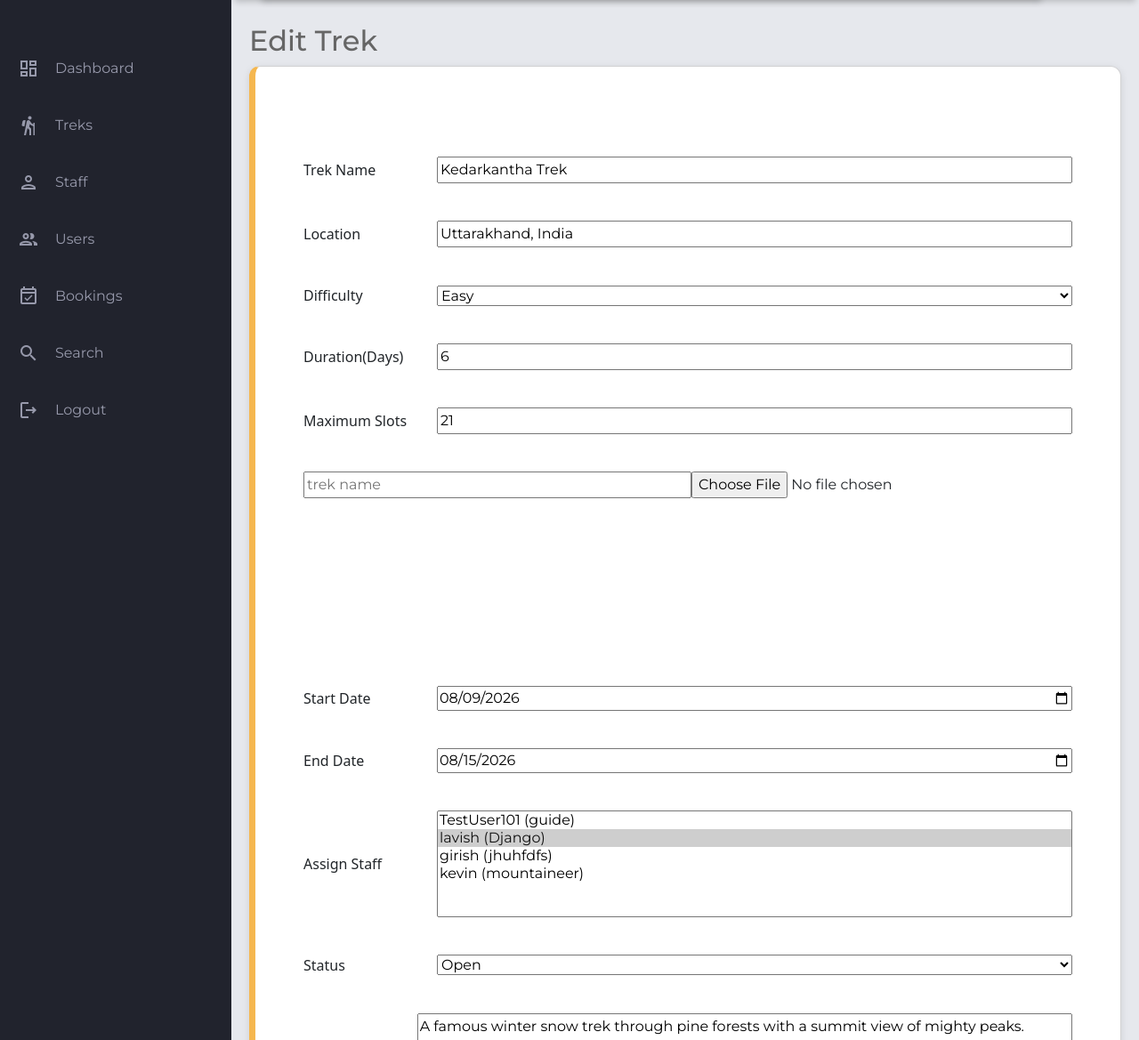
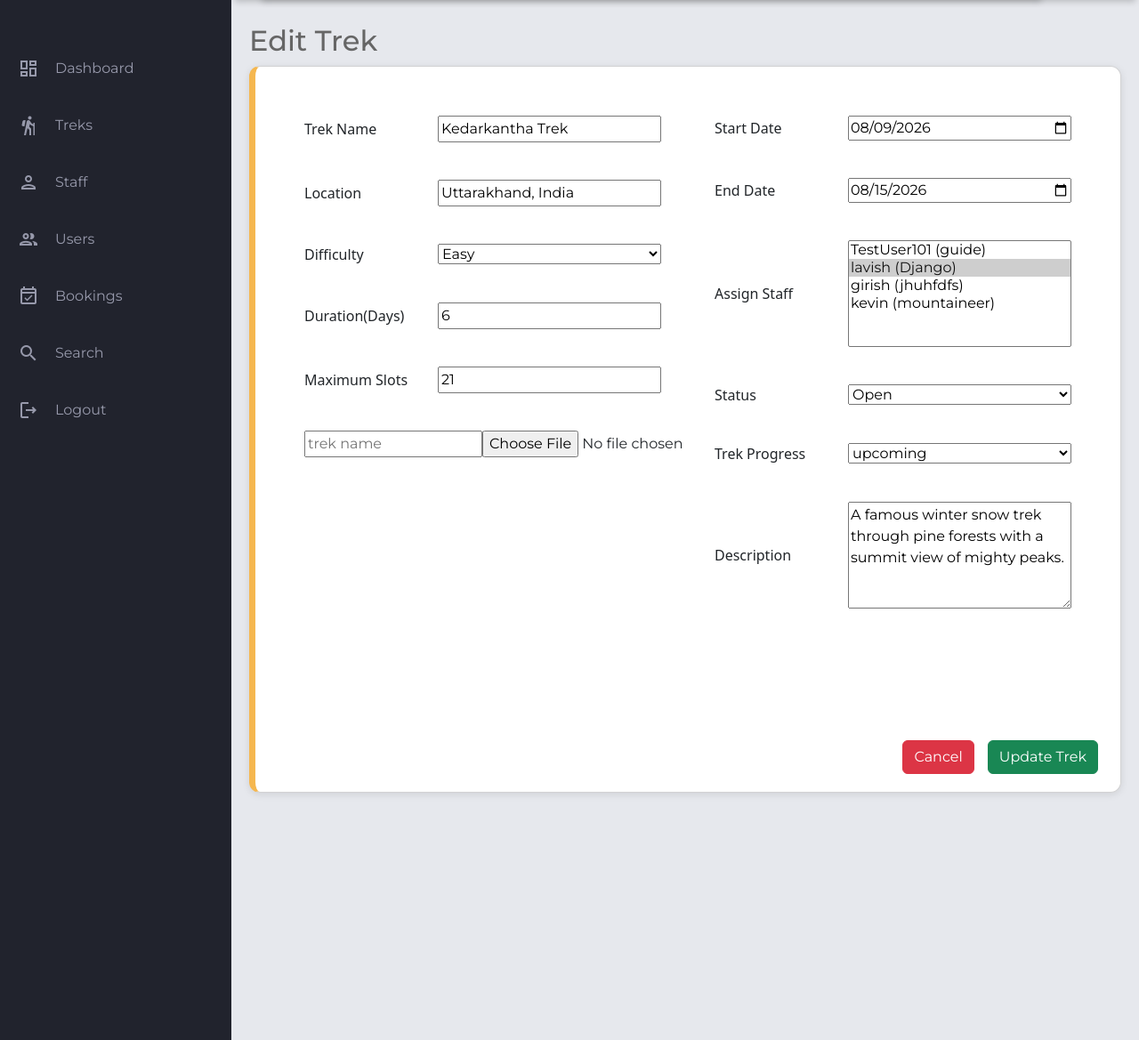
Before and after one commit to 24f3001771/TMA_KD, a Flask app: page /update/1/trek in a window 1280 px wide. Shown: the part 70-1239 px from the top of the page at 89% size. Run offline with Flask 3, Linux system fonts and the light colour scheme; some libraries are stand-ins or nearby versions.

Commit message:
Milestone-TMA Final-Submission

```diff
--- a/app.py
+++ b/app.py
@@ -24,7 +24,7 @@ if __name__== "__main__": #if you are running this app from here only then only
         #by default create admin
         Admin=User.query.filter_by(role='admin').first()
         if Admin is None:
-            Admin=User(username='admin',email='dhullkhushi365@gmail.com',password='16102005',full_name='khushi dhull',phone='123456789',role='admin')
+            Admin=User(username='admin',email='dhullkhushi365@gmail.com',password='16102005',full_name='khushi dhull',phone='923456789',role='admin')
             db.session.add(Admin)
             db.session.commit()
     app.run()
--- a/application/controller.py
+++ b/application/controller.py
@@ -118,7 +118,7 @@ def add_trek():
         location=request.form.get("loc")
         difficulty=request.form.get("values")
         duration_days=request.form.get("duration")
-        max_slots=request.form.get("max slots") #contains text.
+        max_slots=request.form.get("max_slots") #contains text.
         image = request.files.get("image") #contains uploaded files.
         image_filename = None
         if image and image.filename != "":
@@ -154,7 +154,7 @@ def update_trek(trek_id):
         trek.location = request.form.get("loc")
         trek.difficulty = request.form.get("values")
         trek.duration_days = request.form.get("duration")
-        trek.max_slots = request.form.get("max slots")
+        trek.max_slots = request.form.get("max_slots")
         trek.start_date = datetime.strptime(
             request.form.get("starttime"),
             "%Y-%m-%d"
@@ -167,6 +167,7 @@ def update_trek(trek_id):
 
         trek.status = request.form.get("status")
         trek.description = request.form.get("message")
+        trek.trek_progress=request.form.get("trek_progress")
         staff_ids = request.form.getlist("staff_ids")
         staffs_assigned=Staff_profile.query.filter(Staff_profile.id.in_(staff_ids)).all()
 
@@ -290,7 +291,7 @@ def profile(staff_id):
         staff.years_experience = request.form.get("experience")
         staff.profile_completed = True
         db.session.commit()
-        # flash("Profile updated successfully!")
+
         return render_template("staff_pending.html")
     return render_template("staff_pending_form.html",staff=staff)
 
@@ -316,7 +317,15 @@ def staff_home(staff_id):
         if trek.status=='open':
             open_treks+=1
 
-    return render_template("staff_dashboard.html",user=user,treks=treks,treks_count=treks_count,participants_count=participants,open_treks_count=open_treks,staff=staff)
+    trek_participants={}
+    for trek in treks:
+        total=0
+        for booking in trek.bookings:
+            if booking.booking_status!="cancelled":
+                total+=booking.num_participants
+        trek_participants[trek.id]=total
+
+    return render_template("staff_dashboard.html",user=user,treks=treks,treks_count=treks_count,participants_count=participants,open_treks_count=open_treks,staff=staff,trek_participants=trek_participants)
 
 @app.route("/staff/treks/<int:staff_id>")
 def staff_treks(staff_id):
@@ -340,11 +349,11 @@ def manage_trek(staff_id, trek_id):
     for booking in trek.bookings:
         if booking.booking_status != "cancelled":
             participants += booking.num_participants
-    trek.available_slots = trek.max_slots - participants
+    #------------------------- trek.available_slots = trek.max_slots - participants removing this because i want staff value to be displayed
     db.session.commit()
     return render_template("s_manage_trek.html",user=user,trek=trek,bookings=bookings,total_participants=participants,staff=staff)
 
-@app.route("/staff/<int:staff_id>/trek/<int:trek_id>",methods=['POST'])
+@app.route("/staff/<int:staff_id>/trek/<int:trek_id>",methods=['POST']) #agar maine value yha kuch change kiya to upper vale route me bhejna hoga
 def update_trek_details(staff_id,trek_id):
     trek=Trek.query.get_or_404(trek_id)
     staff=Staff_profile.query.get_or_404(staff_id)
@@ -381,13 +390,13 @@ def complete_trek(trek_id,staff_id):
 def staff_profile(staff_id):
     staff=Staff_profile.query.get_or_404(staff_id)
     user=staff.user
+
     completed_treks = 0
-
     for trek in staff.assigned_treks:
         if trek.trek_progress == "completed":
             completed_treks += 1
+
     participants = 0
-
     for trek in staff.assigned_treks:
         for booking in trek.bookings:
             if booking.booking_status != "cancelled":
@@ -546,8 +555,7 @@ def book_trek(user_id, trek_id):
     existing_booking = Booking.query.filter_by(user_id=user.id,trek_id=trek.id).first()
     if existing_booking:
         return "You have already booked this trek."
-    booking = Booking(user_id=user.id,trek_id=trek.id,num_participants=1)
-    print(booking.num_participants)
+    booking = Booking(user_id=user.id,trek_id=trek.id,num_participants=1) #######---------------------------
     trek.available_slots -= booking.num_participants
     db.session.add(booking)
     db.session.commit()
@@ -634,6 +642,7 @@ def browse_treks(user_id):
 
     return render_template("browse_treks.html",user=user,treks=treks,locations=locations,selected_location=location,selected_difficulty=difficulty,search=search)
 
+
 # trek.available_slots -= booking.num_participants
 # trek.available_slots += booking.num_participants
 
--- a/templates/a_add_treks.html
+++ b/templates/a_add_treks.html
@@ -9,7 +9,6 @@ Add/Edit Treks
 <style>
   .form-add-treks {
     box-sizing: border-box;
-    height: 100vh;
     display: flex;
     width: 100%;
     flex-direction: row;
@@ -21,7 +20,7 @@ Add/Edit Treks
     padding: 25px;
     box-shadow: 0 2px 8px rgba(0, 0, 0, .1);
     position: relative;
-    padding-bottom: 80px;
+    padding-bottom: 90px;
 
   }
 
@@ -32,7 +31,8 @@ Add/Edit Treks
 
   .form-add-treks .left,
   .form-add-treks .right {
-    height: 500px;
+    height: 700px;
+    width: 50%;
 
   }
 
@@ -58,7 +58,8 @@ Add/Edit Treks
   .r label {
     width: 150px;
     font-weight: 500;
-    font-family: system-ui, -apple-system, BlinkMacSystemFont, 'Segoe UI', Roboto, Oxygen, Ubuntu, Cantarell, 'Open Sans', 'Helvetica Neue', sans-serif;
+    font-family: system-ui, -apple-system, BlinkMacSystemFont, 'Segoe UI', Roboto, Oxygen, Ubuntu, Cantarell, 'Open Sans',
+      'Helvetica Neue', sans-serif;
   }
 
   .l {
@@ -70,29 +71,34 @@ Add/Edit Treks
   .l label {
     width: 150px;
     font-weight: 500;
-    font-family: system-ui, -apple-system, BlinkMacSystemFont, 'Segoe UI', Roboto, Oxygen, Ubuntu, Cantarell, 'Open Sans', 'Helvetica Neue', sans-serif;
+    font-family: system-ui, -apple-system, BlinkMacSystemFont, 'Segoe UI', Roboto, Oxygen, Ubuntu, Cantarell, 'Open Sans',
+      'Helvetica Neue', sans-serif;
   }
 
-  .r input,
-  .r select {
-    flex: 1;
-  }
+
 
   .l input,
-  .l select {
+  .l select,
+  .r input,
+  .r select,
+  .r textarea {
     flex: 1;
+    box-sizing: border-box;
   }
 
   textarea {
-    width: 100%;
+    resize: vertical;
     min-height: 120px;
   }
-  .buttons{
+
+  .buttons {
     position: absolute;
+
     bottom: 20px;
     right: 25px;
 
     display: flex;
+
     gap: 15px;
   }
 </style>
@@ -109,8 +115,9 @@ Add New Trek
 
 {% block content %}
 
-<form action="{% if trek %} {{ url_for('update_trek',trek_id=trek.id) }} {% else %} {{ url_for('add_trek') }}{% endif %}" class="form-add-treks card p-4 mb-4 "
-method="POST" enctype="multipart/form-data">
+<form
+  action="{% if trek %} {{ url_for('update_trek',trek_id=trek.id) }} {% else %} {{ url_for('add_trek') }}{% endif %}"
+  class="form-add-treks card " method="POST" enctype="multipart/form-data">
   <div class="left">
     <div class="l">
       <label for="name">Trek Name</label>
@@ -135,7 +142,7 @@ method="POST" enctype="multipart/form-data">
     </div>
     <div class="l">
       <label for="slots">Maximum Slots</label>
-      <input type="number" name="max slots" id="slots" value="{{ trek.max_slots if trek else '' }}" required>
+      <input type="number" name="max_slots" id="slots" value="{{ trek.max_slots if trek else '' }}" required>
     </div>
     <div class="l" style="display: flex;">
       <!-- type=file means choose file and  enctype="multipart/form-data as other values are text but img are binary , accept="image/*" jpg,png-->
@@ -146,25 +153,37 @@ method="POST" enctype="multipart/form-data">
   <div class="right">
     <div class="r">
       <label for="date">Start Date</label>
-      <input type="date" name="starttime" id="date" placeholder="dd/mm/yyyy" value="{{ trek.start_date.strftime('%Y-%m-%d') if trek and trek.start_date else '' }}" required>
+      <input type="date" name="starttime" id="date" placeholder="dd/mm/yyyy"
+        value="{{ trek.start_date.strftime('%Y-%m-%d') if trek and trek.start_date else '' }}" required>
     </div>
     <div class="r">
       <label for="endtime">End Date</label>
-      <input type="date" name="endtime" id="endtime" placeholder="dd/mm/yyyy" value="{{ trek.end_date.strftime('%Y-%m-%d') if trek and trek.end_date else '' }}">
+      <input type="date" name="endtime" id="endtime" placeholder="dd/mm/yyyy"
+        value="{{ trek.end_date.strftime('%Y-%m-%d') if trek and trek.end_date else '' }}">
     </div>
     <div class="r">
       <label for="assign_staff">Assign Staff</label>
       <select name="staff_ids" id="assign_staff" multiple size="2" style="height: 120px; width: 100%;">
         {% for staff in staffs %}
-        <option value="{{staff.id}}" {% if trek and staff in trek.assigned_staffs %} selected {% endif %}> {{staff.user.username}} ({{ staff.expertise }})</option>
+        <option value="{{staff.id}}" {% if trek and staff in trek.assigned_staffs %} selected {% endif %}>
+          {{staff.user.username}} ({{ staff.expertise }})</option>
         {% endfor %}
       </select>
     </div>
     <div class="r">
       <label for="status">Status</label>
-      <select name="status" id="status" >
+      <select name="status" id="status">
         <option value="open" {% if trek and trek.status=="open" %} selected {% endif %}>Open</option>
         <option value="closed" {% if trek and trek.status=="closed" %} selected {% endif %}>Closed</option>
+      </select>
+    </div>
+    <div class="r">
+      <label for="prog">Trek Progress</label>
+      <select name="trek_progress" id="prog">
+        <option value="upcoming" {% if trek and trek.trek_progress=="upcoming" %} selected {% endif %}>upcoming</option>
+        <option value="started" {% if trek and trek.trek_progress=="started" %} selected {% endif %}>started</option>
+        <option value="completed" {% if trek and trek.trek_progress=="completed" %} selected {% endif %}>completed
+        </option>
       </select>
     </div>
     <div class="r">
@@ -172,7 +191,7 @@ method="POST" enctype="multipart/form-data">
       <textarea id="message" name="message" rows="4">{{ trek.description if trek else '' }}</textarea>
     </div>
   </div>
-  <div class="buttons" style="gap: 15px; margin-top: 20px; position: absolute; ">
+  <div class="buttons">
     <a href="/admin/treks" class="btn btn-danger">Cancel</a>
     <button type="submit" class="btn btn-success">{% if trek %} Update Trek {% else %} Save Trek {% endif %}</button>
   </div>
```
Also changed, not shown: README.md, instance/database.sqlite3.
